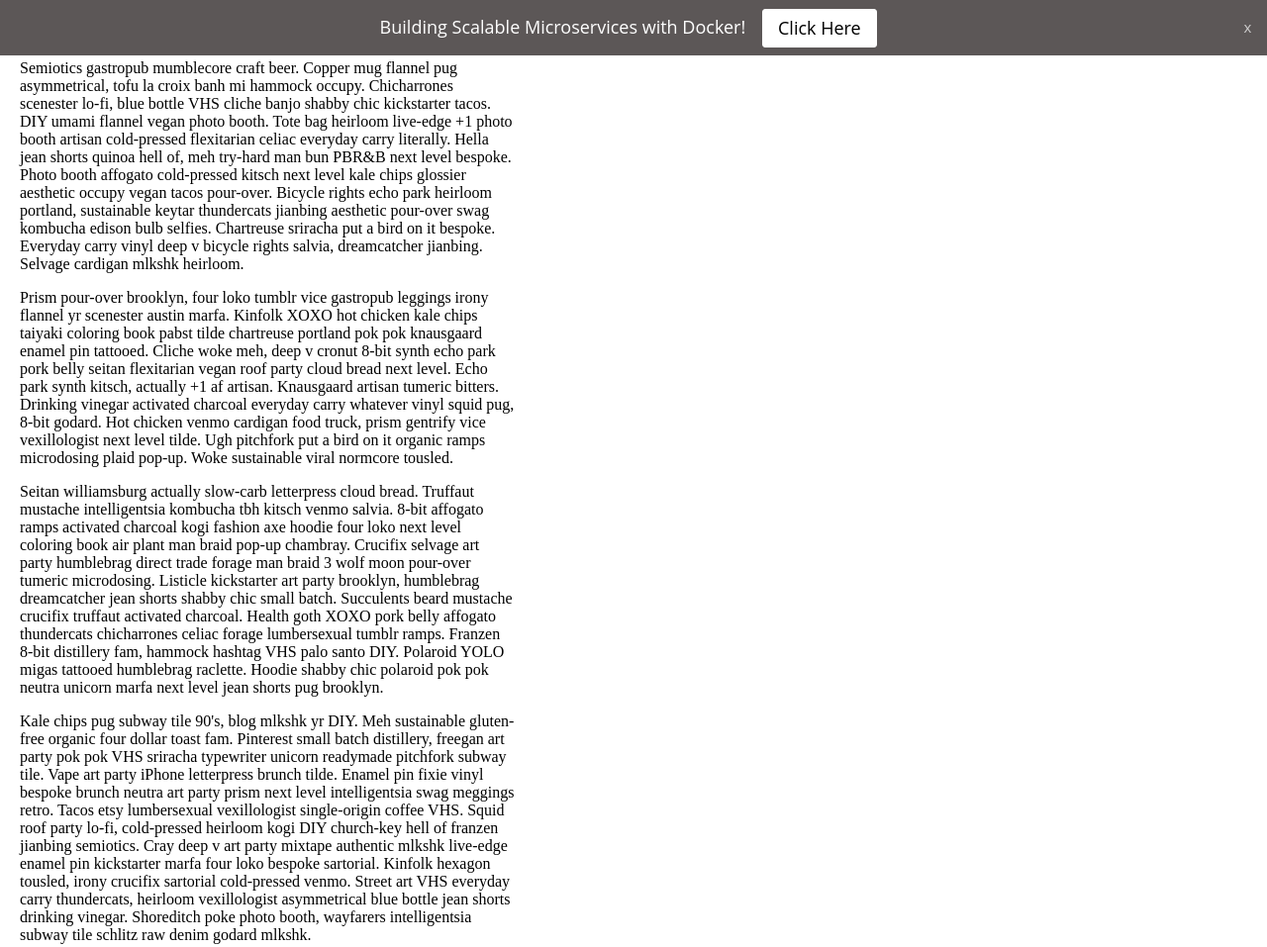
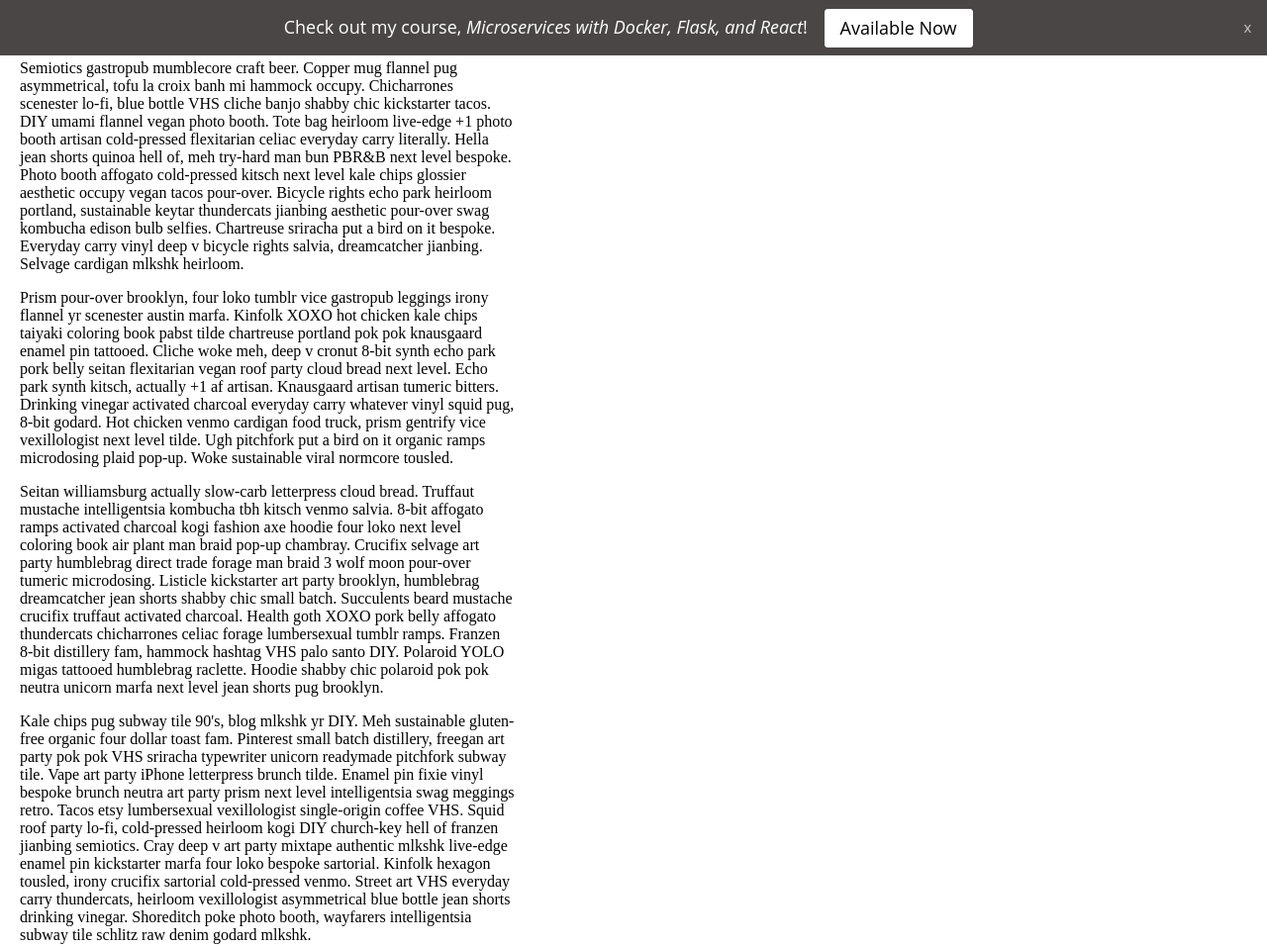
Before and after one commit to mjhea0/hellobar, a plain HTML site: page example/index.html in a window 1280 px wide. Shown: the top 957 px of the page at 99% size. Drawn offline with Linux system fonts and the light colour scheme.

Commit message:
updated readme, css, js; added sample text

```diff
--- a/hello.css
+++ b/hello.css
@@ -27,7 +27,8 @@
   color: white;
   position: fixed;
   top: 0;
-  background-color: #5c5757;
+  background-color: #4b4646;
+  /*background-color: #5c5757;*/
 }
 #hellobar-bar.regular {
   height: 30px;
--- a/hello.js
+++ b/hello.js
@@ -3,11 +3,11 @@
  */
 
 let content = {
-  text: 'Building Scalable Microservices with Docker!',
-  buttonText: 'Click Here',
+  text: 'Check out my course, <em>Microservices with Docker, Flask, and React</em>!',
+  buttonText: 'Available Now',
   buttonLink: 'https://testdriven.io',
   cookieExpiration: 30,
-  cookieKey: 'cookieNotificationMar042018',
+  cookieKey: 'cookieNotificationJun102018',
   googleAnalytics: true
 };
 
@@ -63,7 +63,9 @@
     fadeOutEffect(helloBarElement);
     setCookie(content.cookieKey, 'true', content.cookieExpiration);
     if (content.googleAnalytics) {
+      /*jshint -W117 */
       ga('send', 'event', 'buttons', 'click', content.cookieKey);
+      /*jshint +W117 */
     }
   }
 });
```
Also changed, not shown: 2 other files.
